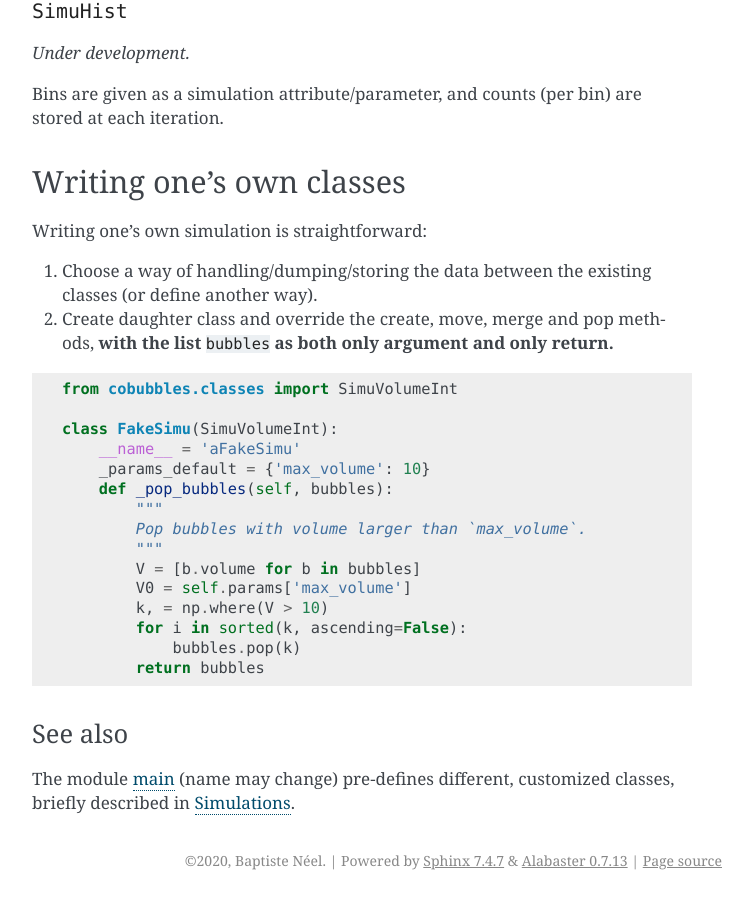
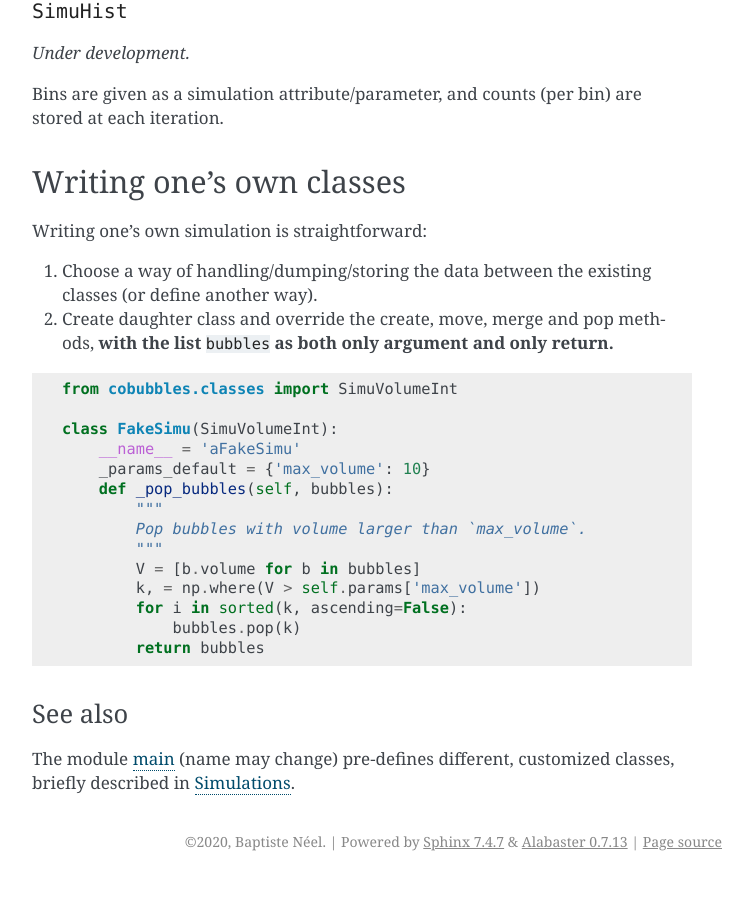
Before and after one commit to DeikeLab/collective-bubbles, a Sphinx documentation site: the page built from docs/organisation.rst, in a window 1280 px wide and 900 px high, scrolled down 1338 px. Shown: the whole window, without its empty margins (388-1141 px from the left). Built offline with Sphinx 7.4.7, drawn with Linux system fonts in a browser that asks for light colours.

Commit message:
update doc

```diff
--- a/docs/organisation.rst
+++ b/docs/organisation.rst
@@ -95,8 +95,7 @@ Writing one's own simulation is straightforward:
            Pop bubbles with volume larger than `max_volume`.
            """
            V = [b.volume for b in bubbles]
-           V0 = self.params['max_volume']
-           k, = np.where(V > 10)
+           k, = np.where(V > self.params['max_volume'])
            for i in sorted(k, ascending=False):
                bubbles.pop(k)
            return bubbles
--- a/docs/release_notes.rst
+++ b/docs/release_notes.rst
@@ -18,7 +18,7 @@ v0.4
 
   * ``mean_lifetime`` mean bubble lifetime (``Simu`` attribute)
   * ``production_rate`` adimensioned production rate
-    :math:`\tilde{p} = p_1\tau/\mathcal{A}` (``Simu`` attribute)
+    :math:`\tilde{p} = p_1\tau` (``Simu`` attribute)
   * ``get_density_coverage`` (``SimuVolumesInt`` method)
 
 v0.3
```
